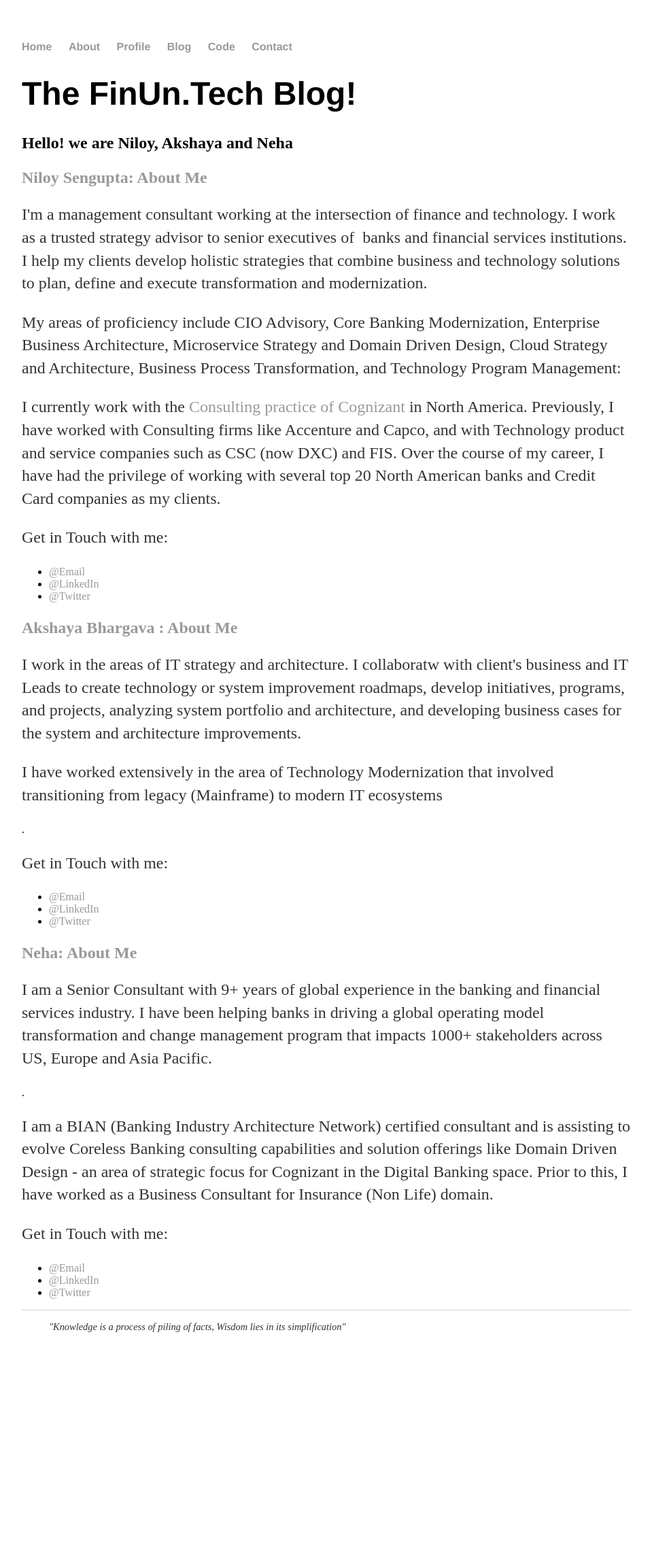
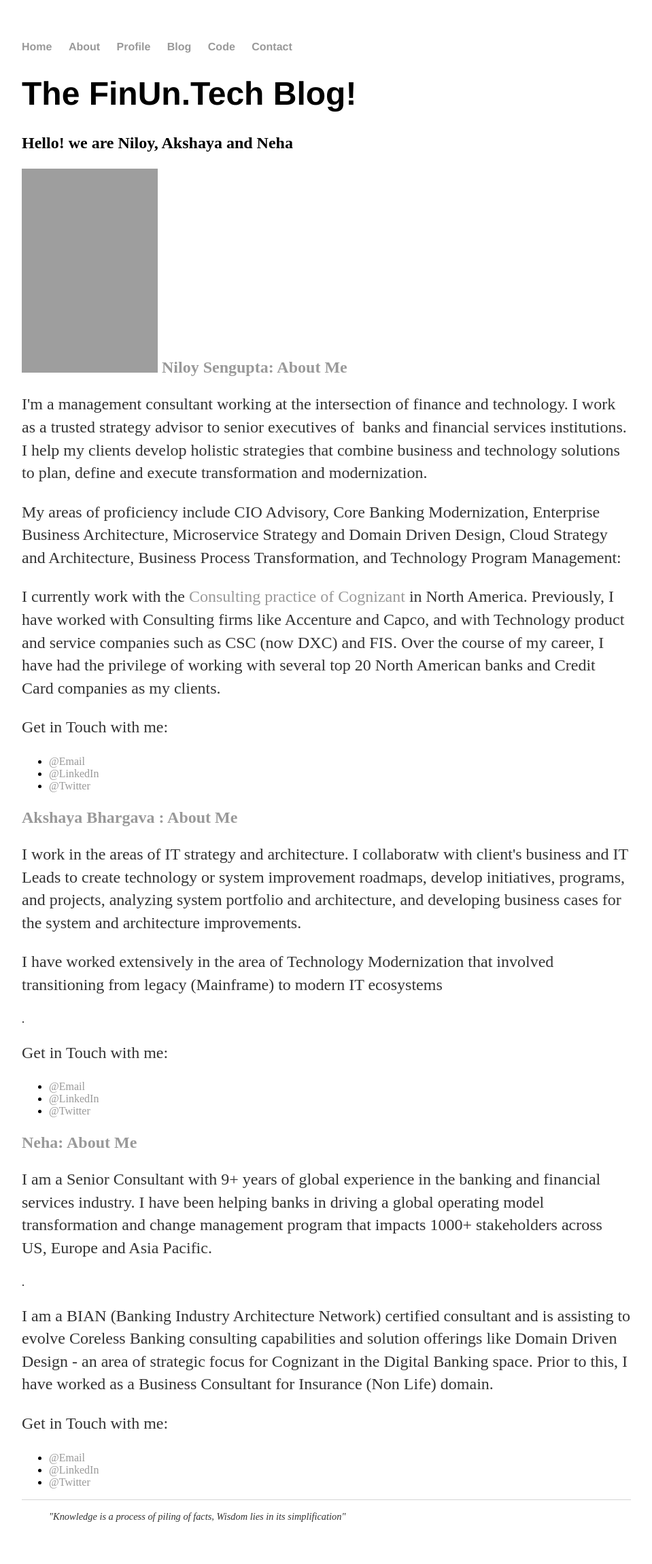
Before and after one commit to finuntech/finuntech.github.io, a Jekyll site: the page built from profile/index.html, in a window 1280 px wide. Shown: the whole page at 68% size, without its empty margins (160-1119 px from the left). Built offline with Jekyll 4.4.1, drawn with Linux system fonts in a browser that asks for light colours; before the commit the page ends 2021 px from its top, so only the background shows below that.

Commit message:
Update index.html

```diff
--- a/profile/index.html
+++ b/profile/index.html
@@ -7,7 +7,13 @@ title: The FinUn.Tech Blog
 	<h2>Hello! we are Niloy, Akshaya and Neha </h2>
 	<p> </p>
 	<p> </p>
-	<h2 style="color:blue"> <a href="www.linkedin.com/in/niloysengupta" target="_blank"> Niloy Sengupta: About Me </a> </h2>
+	<h2 style="color:blue">
+		<a href="www.linkedin.com/in/niloysengupta" target="_blank">
+			<img src="/_images/Niloy(2).png" alt="Niloy" width="200" height="300">
+			</img>
+			     Niloy Sengupta: About Me
+		</a>
+	</h2>
         <p>I'm a management consultant working at the intersection of finance and technology. I&nbsp;work as a trusted strategy advisor to senior executives of&nbsp; banks and financial services institutions. I help my clients develop holistic strategies that combine business and technology solutions to plan, define and execute transformation and modernization.
 	<p>My areas of&nbsp;proficiency&nbsp;include CIO Advisory, Core Banking Modernization, Enterprise Business Architecture, Microservice Strategy and Domain Driven Design, Cloud Strategy and Architecture, Business Process Transformation, and Technology Program Management:</p>
         <p>I currently work with the <a href="https://www.cognizant.com/consulting">Consulting practice of Cognizant</a> in North America. Previously, I have worked with Consulting firms&nbsp;like Accenture and Capco, and with Technology product and service companies such as CSC (now DXC) and FIS. Over&nbsp;the course of my career, I have had the privilege of working with&nbsp;several top&nbsp;20 North American banks and Credit Card companies as my clients.</p>
```
